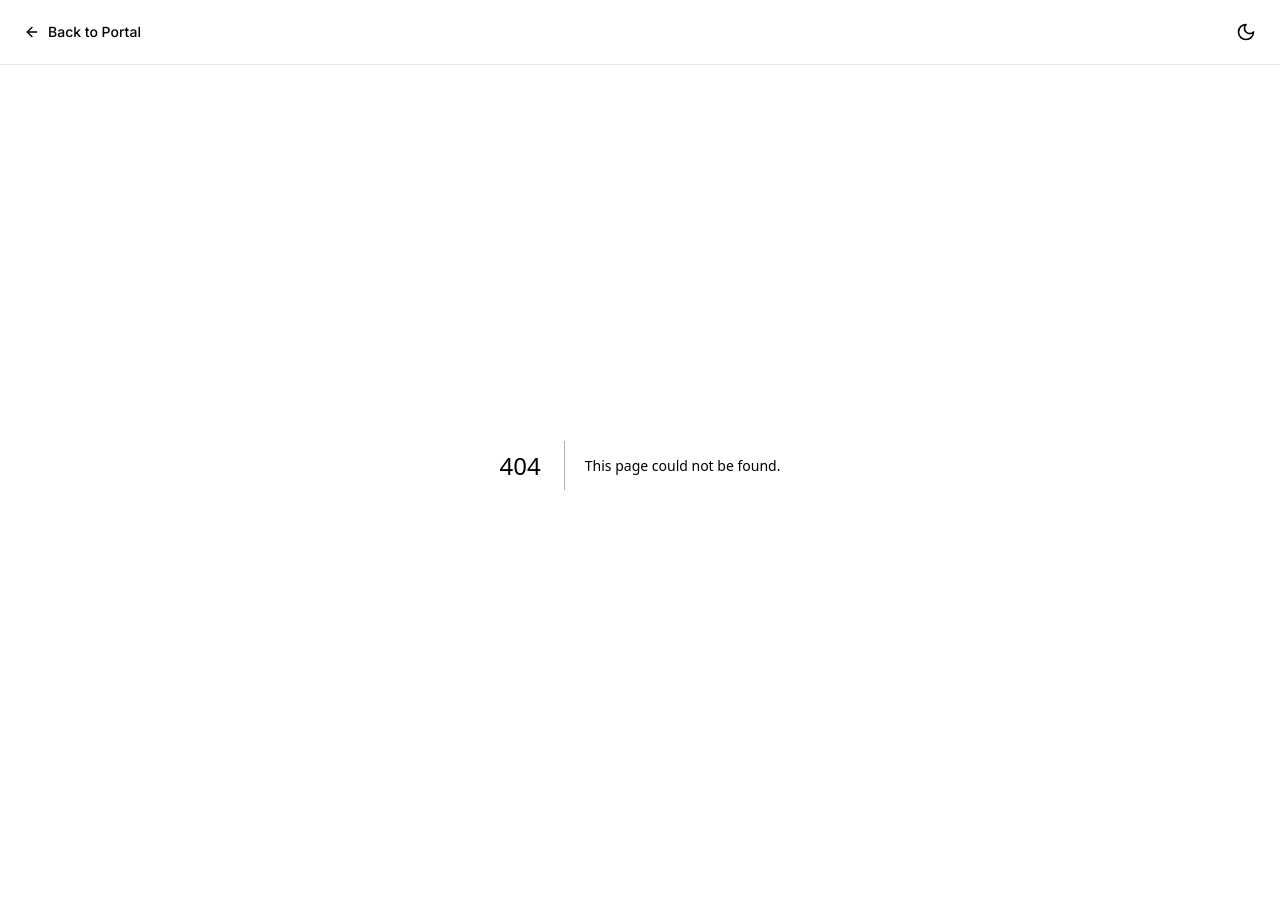
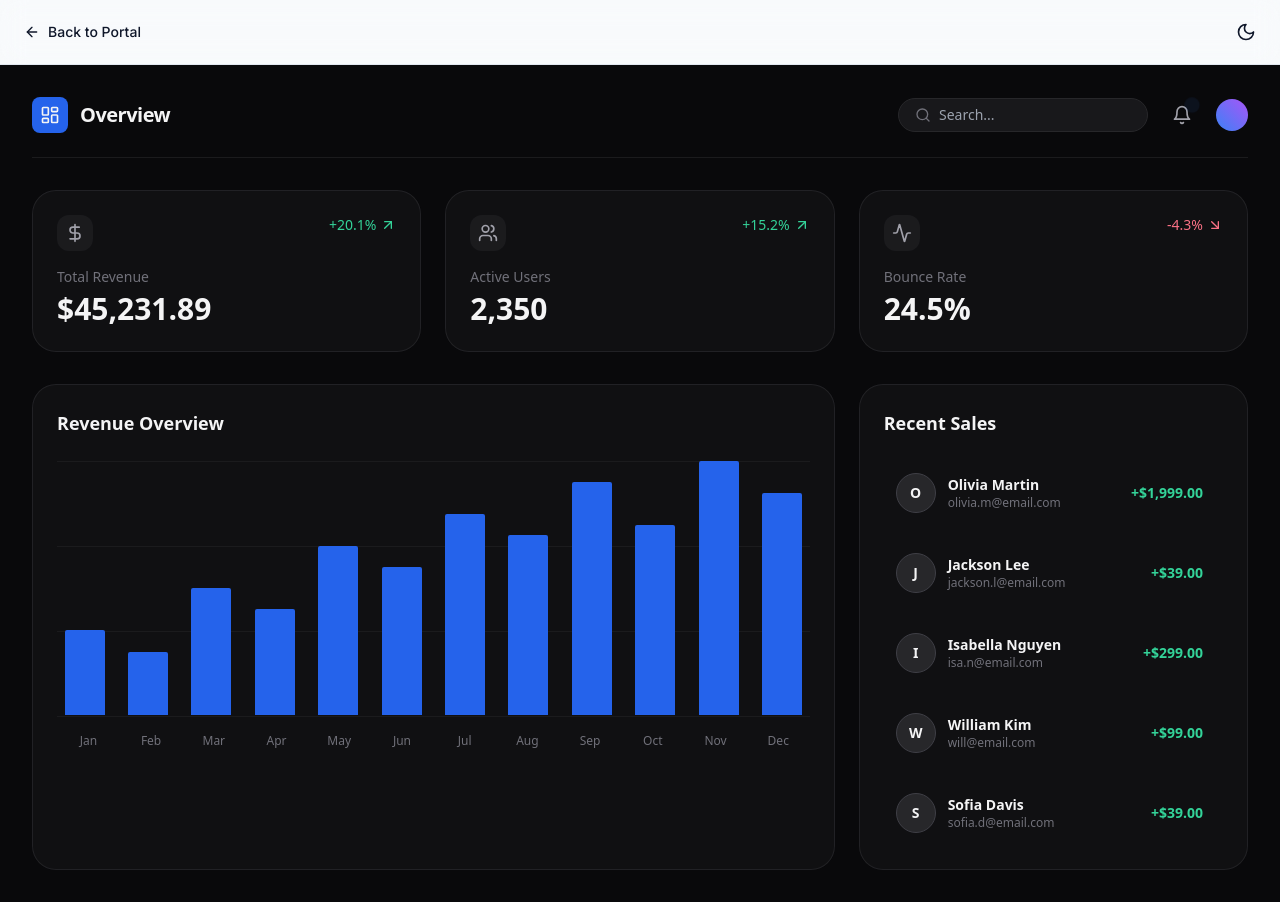
Before and after one commit to Prem759-0/landing-page-universe, a Next.js app: page /analytics-dashboard in a window 1280 px wide. Before the commit this address had no page. Before the commit the page ends 865 px from the top, so only its background shows below. Built offline with nearby package versions, Linux system fonts and the light colour scheme.

Commit message:
Create page.tsx

```diff
--- /dev/null
+++ b/app/analytics-dashboard/page.tsx
@@ -0,0 +1,139 @@
+"use client";
+
+import { motion } from "framer-motion";
+import { LayoutDashboard, Users, ArrowUpRight, ArrowDownRight, Activity, DollarSign, Search, Bell } from "lucide-react";
+
+const DATA = [40, 30, 60, 50, 80, 70, 95, 85, 110, 90, 120, 105];
+
+export default function AnalyticsDashboard() {
+  const maxData = Math.max(...DATA);
+
+  return (
+    <div className="flex-1 bg-[#09090b] text-zinc-100 font-sans min-h-screen p-4 md:p-8">
+      <div className="max-w-7xl mx-auto space-y-8">
+
+        {/* Header */}
+        <header className="flex justify-between items-center border-b border-zinc-800/60 pb-6">
+          <div className="flex items-center gap-3">
+            <div className="p-2 bg-blue-600 rounded-lg">
+              <LayoutDashboard className="w-5 h-5" />
+            </div>
+            <h1 className="text-xl font-bold tracking-tight">Overview</h1>
+          </div>
+          <div className="flex items-center gap-4">
+            <div className="hidden md:flex items-center bg-zinc-900 border border-zinc-800 rounded-full px-4 py-1.5">
+              <Search className="w-4 h-4 text-zinc-500 mr-2" />
+              <input type="text" placeholder="Search..." className="bg-transparent border-none outline-none text-sm w-48 text-zinc-300" />
+            </div>
+            <button className="relative p-2 text-zinc-400 hover:text-white transition-colors">
+              <Bell className="w-5 h-5" />
+              <span className="absolute top-1 right-1 w-2 h-2 bg-blue-500 rounded-full animate-ping" />
+            </button>
+            <div className="w-8 h-8 rounded-full bg-gradient-to-tr from-blue-500 to-purple-500 cursor-pointer" />
+          </div>
+        </header>
+
+        {/* Stats Grid */}
+        <div className="grid grid-cols-1 md:grid-cols-3 gap-6">
+          {[
+            { label: "Total Revenue", value: "$45,231.89", trend: "+20.1%", icon: DollarSign, pos: true },
+            { label: "Active Users", value: "2,350", trend: "+15.2%", icon: Users, pos: true },
+            { label: "Bounce Rate", value: "24.5%", trend: "-4.3%", icon: Activity, pos: false },
+          ].map((stat, i) => (
+            <motion.div
+              key={i}
+              initial={{ opacity: 0, y: 20 }}
+              animate={{ opacity: 1, y: 0 }}
+              transition={{ delay: i * 0.1 }}
+              className="bg-zinc-900/50 border border-zinc-800/80 p-6 rounded-3xl backdrop-blur-sm"
+            >
+              <div className="flex justify-between items-start mb-4">
+                <div className="p-2 bg-zinc-800/50 rounded-xl text-zinc-400">
+                  <stat.icon className="w-5 h-5" />
+                </div>
+                <div className={`flex items-center gap-1 text-sm font-medium ${stat.pos ? 'text-emerald-400' : 'text-rose-400'}`}>
+                  {stat.trend}
+                  {stat.pos ? <ArrowUpRight className="w-4 h-4" /> : <ArrowDownRight className="w-4 h-4" />}
+                </div>
+              </div>
+              <h3 className="text-zinc-500 font-medium text-sm mb-1">{stat.label}</h3>
+              <p className="text-3xl font-bold">{stat.value}</p>
+            </motion.div>
+          ))}
+        </div>
+
+        {/* Main Chart Area */}
+        <div className="grid grid-cols-1 lg:grid-cols-3 gap-6">
+          <motion.div
+            initial={{ opacity: 0, y: 20 }}
+            animate={{ opacity: 1, y: 0 }}
+            transition={{ delay: 0.3 }}
+            className="lg:col-span-2 bg-zinc-900/50 border border-zinc-800/80 p-6 rounded-3xl backdrop-blur-sm"
+          >
+            <h3 className="text-lg font-bold mb-6">Revenue Overview</h3>
+            <div className="h-64 flex items-end gap-2 relative">
+              {/* Y Axis lines */}
+              <div className="absolute inset-0 flex flex-col justify-between pointer-events-none">
+                {[0, 1, 2, 3].map(line => (
+                  <div key={line} className="w-full border-b border-zinc-800/50" />
+                ))}
+              </div>
+
+              {/* Bars */}
+              {DATA.map((val, i) => (
+                <div key={i} className="flex-1 flex flex-col justify-end items-center group relative z-10 h-full pb-0.5">
+                  <motion.div
+                    initial={{ height: 0 }}
+                    animate={{ height: `${(val / maxData) * 100}%` }}
+                    transition={{ duration: 1, type: "spring", bounce: 0.2 }}
+                    className="w-full max-w-[40px] bg-blue-600 rounded-t-sm group-hover:bg-blue-500 transition-colors relative"
+                  >
+                    <div className="absolute -top-8 left-1/2 -translate-x-1/2 bg-zinc-800 text-white text-xs py-1 px-2 rounded opacity-0 group-hover:opacity-100 transition-opacity pointer-events-none">
+                      ${val}k
+                    </div>
+                  </motion.div>
+                </div>
+              ))}
+            </div>
+            <div className="flex justify-between mt-4 text-xs font-medium text-zinc-500">
+              {['Jan', 'Feb', 'Mar', 'Apr', 'May', 'Jun', 'Jul', 'Aug', 'Sep', 'Oct', 'Nov', 'Dec'].map(m => (
+                <span key={m} className="flex-1 text-center">{m}</span>
+              ))}
+            </div>
+          </motion.div>
+
+          <motion.div
+            initial={{ opacity: 0, y: 20 }}
+            animate={{ opacity: 1, y: 0 }}
+            transition={{ delay: 0.4 }}
+            className="bg-zinc-900/50 border border-zinc-800/80 p-6 rounded-3xl backdrop-blur-sm flex flex-col"
+          >
+            <h3 className="text-lg font-bold mb-6">Recent Sales</h3>
+            <div className="flex-1 overflow-y-auto space-y-4 pr-2 custom-scrollbar">
+              {[
+                { name: "Olivia Martin", email: "olivia.m@email.com", amount: "+$1,999.00" },
+                { name: "Jackson Lee", email: "jackson.l@email.com", amount: "+$39.00" },
+                { name: "Isabella Nguyen", email: "isa.n@email.com", amount: "+$299.00" },
+                { name: "William Kim", email: "will@email.com", amount: "+$99.00" },
+                { name: "Sofia Davis", email: "sofia.d@email.com", amount: "+$39.00" },
+              ].map((sale, i) => (
+                <div key={i} className="flex items-center justify-between p-3 rounded-2xl hover:bg-zinc-800/50 transition-colors cursor-default">
+                  <div className="flex items-center gap-3">
+                    <div className="w-10 h-10 rounded-full bg-zinc-800 border border-zinc-700 flex items-center justify-center text-sm font-bold">
+                      {sale.name.charAt(0)}
+                    </div>
+                    <div>
+                      <p className="text-sm font-bold">{sale.name}</p>
+                      <p className="text-xs text-zinc-500">{sale.email}</p>
+                    </div>
+                  </div>
+                  <div className="text-sm font-bold text-emerald-400">{sale.amount}</div>
+                </div>
+              ))}
+            </div>
+          </motion.div>
+        </div>
+      </div>
+    </div>
+  );
+}
```
